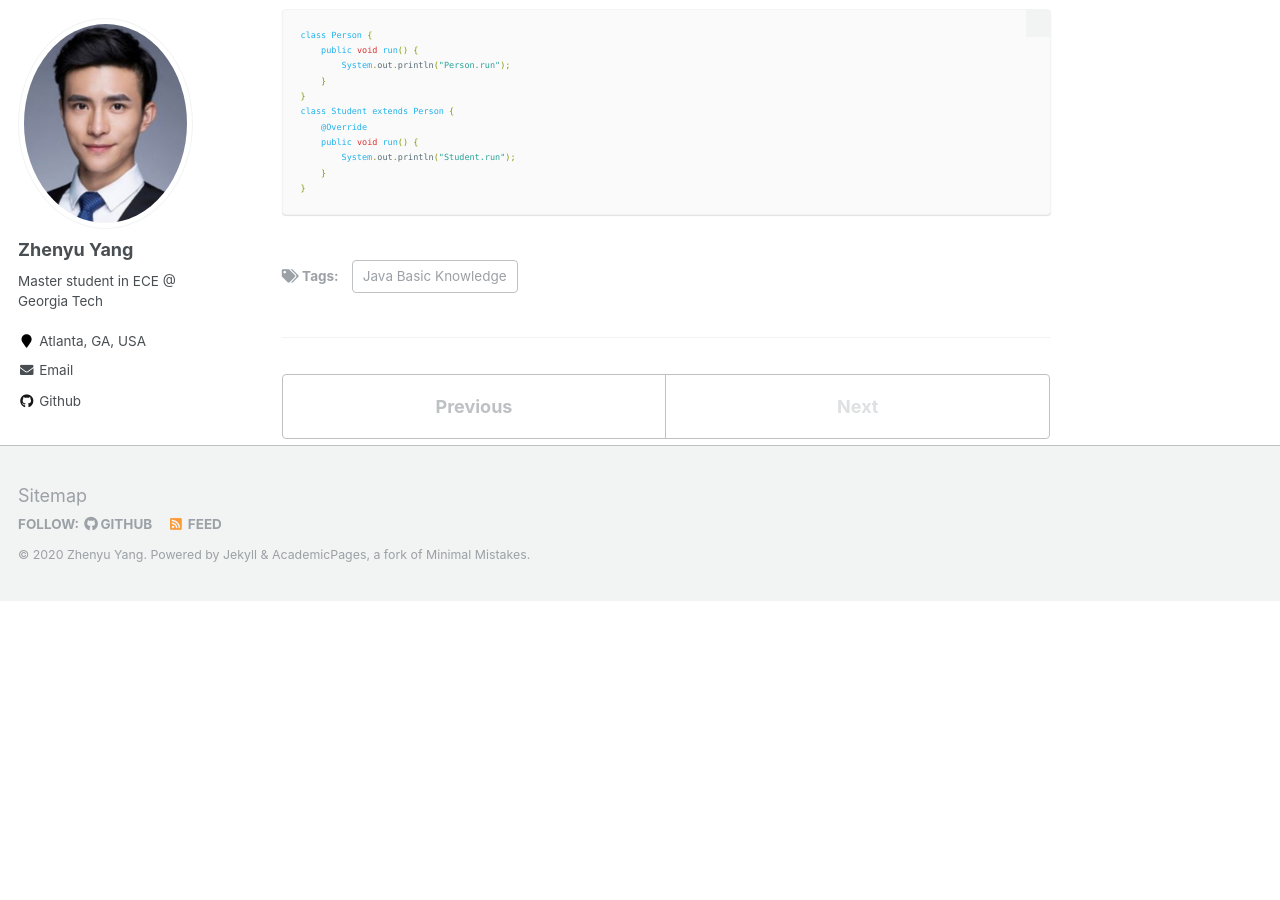
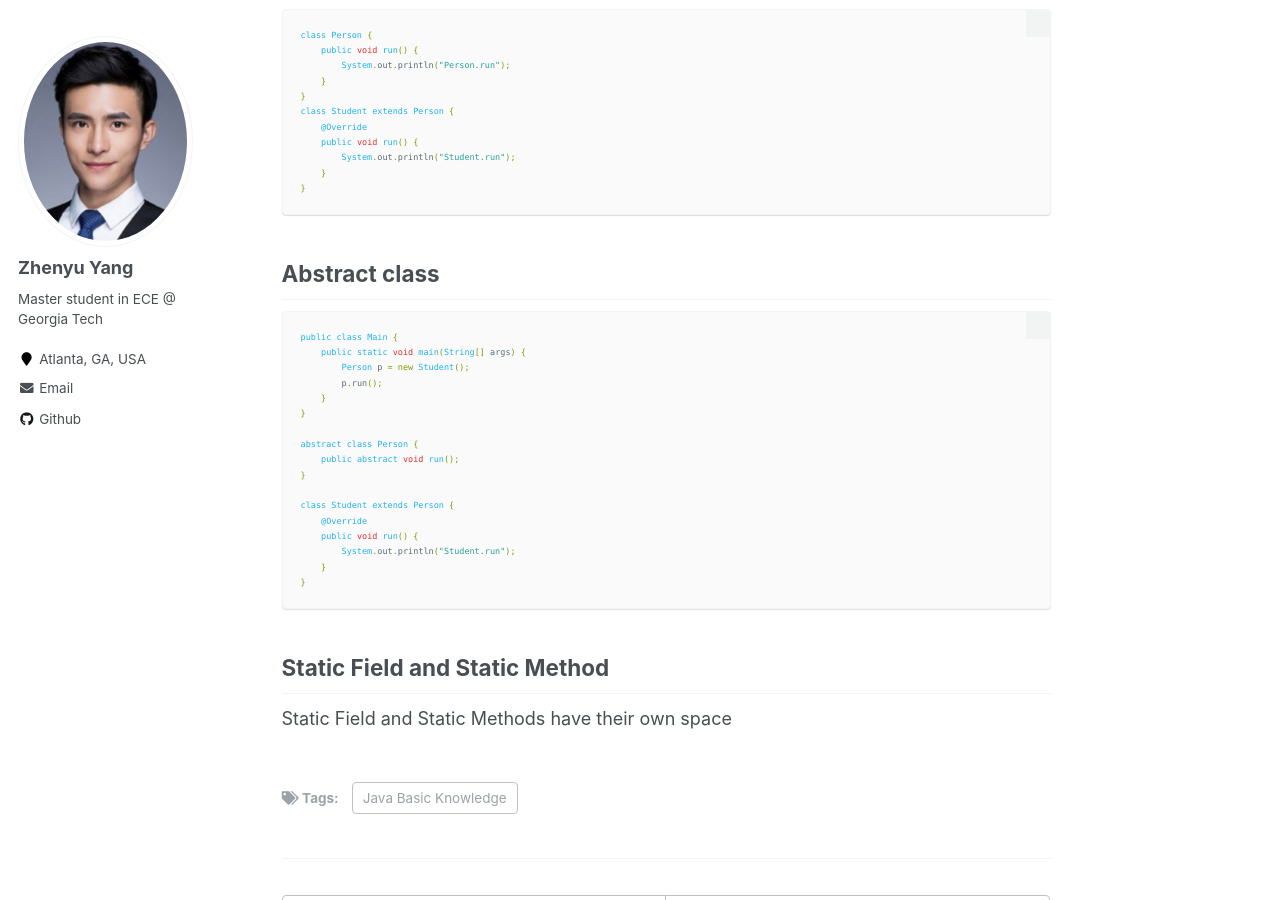
Before and after one commit to azpeteryang/azpeteryang.github.io, a Jekyll site: the page built from _posts/2020-05-21-blog-post-5.md, in a window 1280 px wide and 900 px high, scrolled down 4567 px. Built offline with Jekyll 4.4.1, drawn with Linux system fonts in a browser that asks for light colours; a file with an impossible date is left out; before the commit the page ends 5168 px from its top, so only the background shows below that.

Commit message:
Update 2020-05-21-blog-post-5.md

````diff
--- a/_posts/2020-05-21-blog-post-5.md
+++ b/_posts/2020-05-21-blog-post-5.md
@@ -222,3 +222,29 @@ class Student extends Person {
     }
 }
 ```
+
+## Abstract class
+```java
+public class Main {
+    public static void main(String[] args) {
+        Person p = new Student();
+        p.run();
+    }
+}
+
+abstract class Person {
+    public abstract void run();
+}
+
+class Student extends Person {
+    @Override
+    public void run() {
+        System.out.println("Student.run");
+    }
+}
+```
+
+
+
+## Static Field and Static Method
+Static Field and Static Methods have their own space
````
